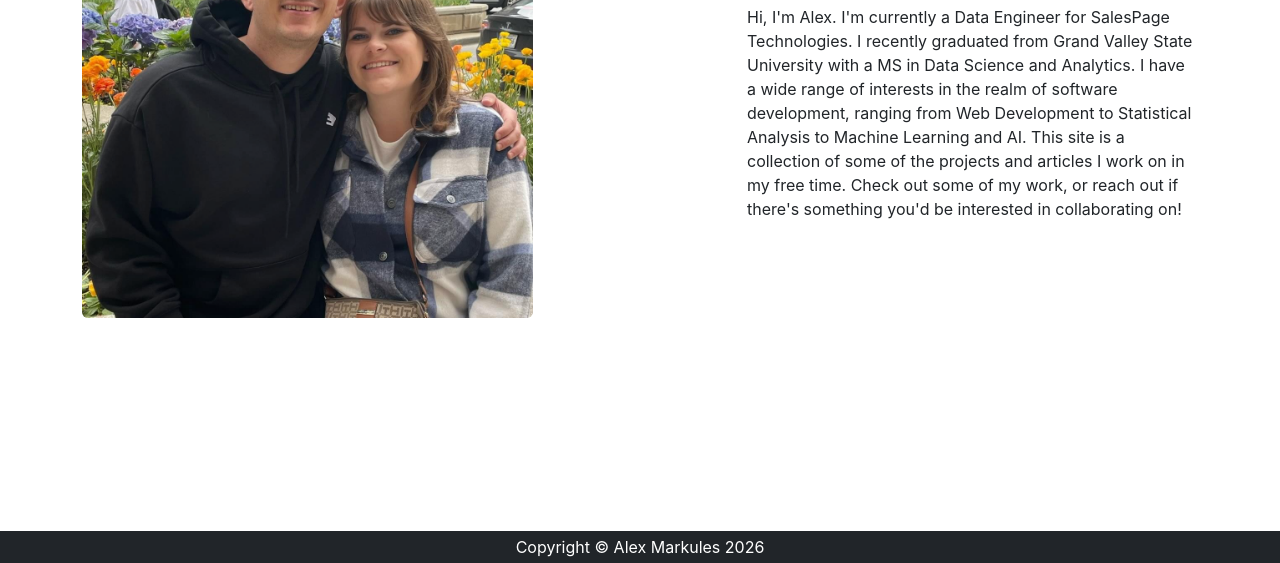
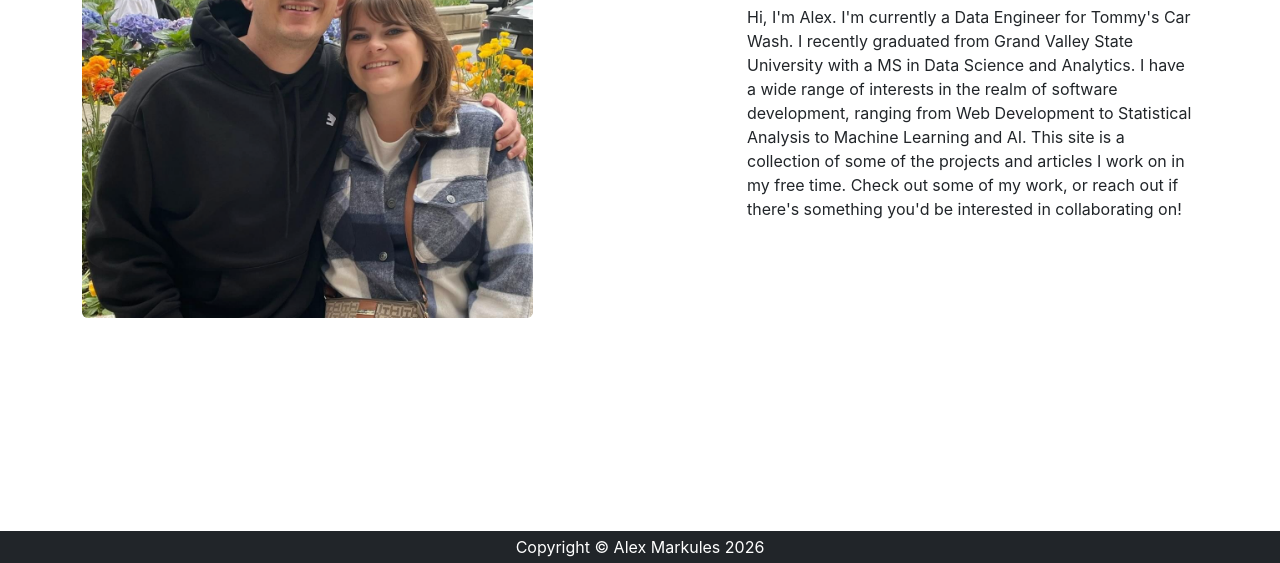
Before and after one commit to amarkules1/portfolio-full-stack, a React app in the folder portfolio-frontend/: page / in a window 1280 px wide. Shown: the part 237-800 px from the top of the page. Built offline with nearby package versions, Linux system fonts and the light colour scheme.

Commit message:
about edit

```diff
--- a/portfolio-frontend/src/components/About.jsx
+++ b/portfolio-frontend/src/components/About.jsx
@@ -17,7 +17,7 @@ class About extends Component {
             <div className="col-lg-5">
               <h1 className="font-weight-light">About</h1>
               <p>
-                Hi, I'm Alex. I'm currently a Data Engineer for SalesPage Technologies. I recently graduated from Grand Valley State University
+                Hi, I'm Alex. I'm currently a Data Engineer for Tommy's Car Wash. I recently graduated from Grand Valley State University
                 with a MS in Data Science and Analytics. I have a wide range of interests in the realm of software development,
                 ranging from Web Development to Statistical Analysis to Machine Learning and AI.
                 This site is a collection of some of the projects and articles I work on in my free time.
```
Also changed, not shown: portfolio-frontend/build/asset-manifest.json, portfolio-frontend/build/index.html, portfolio-frontend/build/static/js/main.ce4c9c27.js.LICENSE.txt (renamed from portfolio-frontend/build/static/js/main.74592b3f.js.LICENSE.txt), 4 other files.
